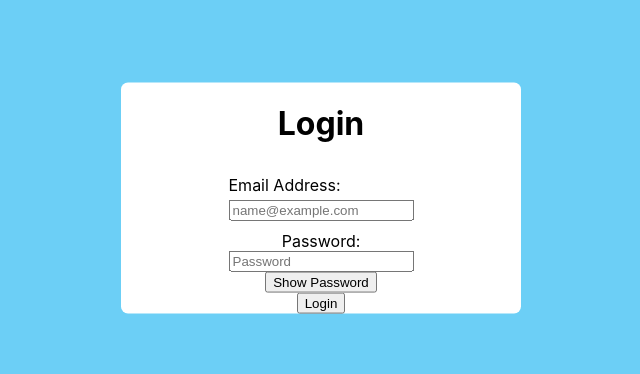
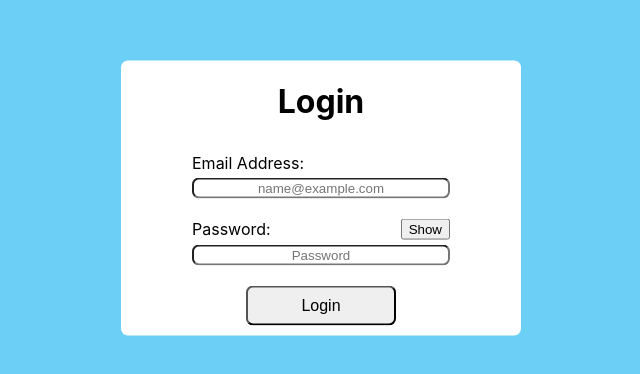
Before and after one commit to aolsen2001/nutrition-tracker, a React (Vite) app: page /login in a window 1280 px wide. Shown: the part 202-576 px from the top of the page, without its empty margins (319-959 px from the left). Built offline with nearby package versions, Linux system fonts and the light colour scheme; no server answers.

Commit message:
Implement user login

```diff
--- a/src/Login.tsx
+++ b/src/Login.tsx
@@ -2,7 +2,6 @@ import { useState, FormEvent } from 'react';
 import { useNavigate } from 'react-router';
 import { auth } from './firebase';
 import { signInWithEmailAndPassword } from 'firebase/auth';
-import { clsx } from 'clsx';
 
 function Login() {
   const navigate = useNavigate();
@@ -36,18 +35,19 @@ function Login() {
         navigate('/dashboard');
       })
       .catch(() => {
-        setError('Invalid credentials');
+        setError('Error: Invalid Credentials');
       });
   };
 
   return (
     <>
       <div className='form-container'>
-        <h1> Login </h1>
+        <h1 className='form-header'> Login </h1>
         <form noValidate onSubmit={handleSignInSubmit}>
           <div className='form-item'>
             <label htmlFor='email-address'>Email Address:</label>
             <input
+              className='form-input'
               type='email'
               value={email}
               onChange={handleEmailChange}
@@ -56,8 +56,15 @@ function Login() {
               placeholder='name@example.com'
             ></input>
           </div>
+          <div className='form-item'>
+            <div className='password-item'>
               <label htmlFor='password'>Password: </label>
+              <button type='button' onClick={togglePasswordVisibility}>
+                {showPassword ? 'Hide' : 'Show'}
+              </button>
+            </div>
             <input
+              className='form-input'
               type={showPassword ? 'text' : 'password'}
               value={password}
               onChange={handlePasswordChange}
@@ -65,11 +72,11 @@ function Login() {
               name='password'
               placeholder='Password'
             ></input>
-          <button type='button' onClick={togglePasswordVisibility}>
-            {showPassword ? 'Hide Password' : 'Show Password'}
+          </div>
+          <button className='form-button' type='submit'>
+            Login
           </button>
-          <button type='submit'>Login</button>
-          {error !== '' && <p>{error}</p>}
+          {error !== '' && <p className='error-msg'>{error}</p>}
         </form>
       </div>
     </>
```
Lines whose indentation alone changed are shown as unchanged.
